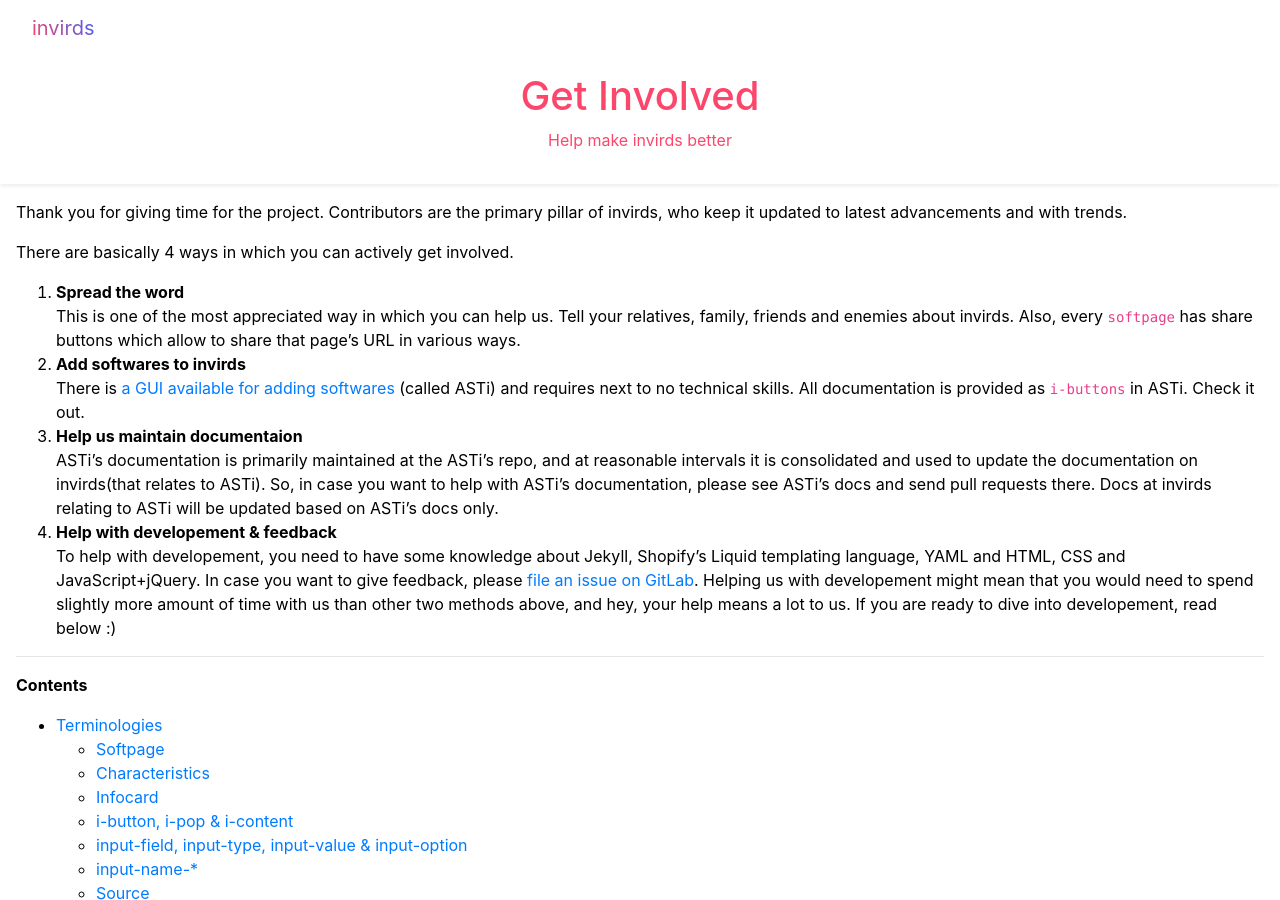
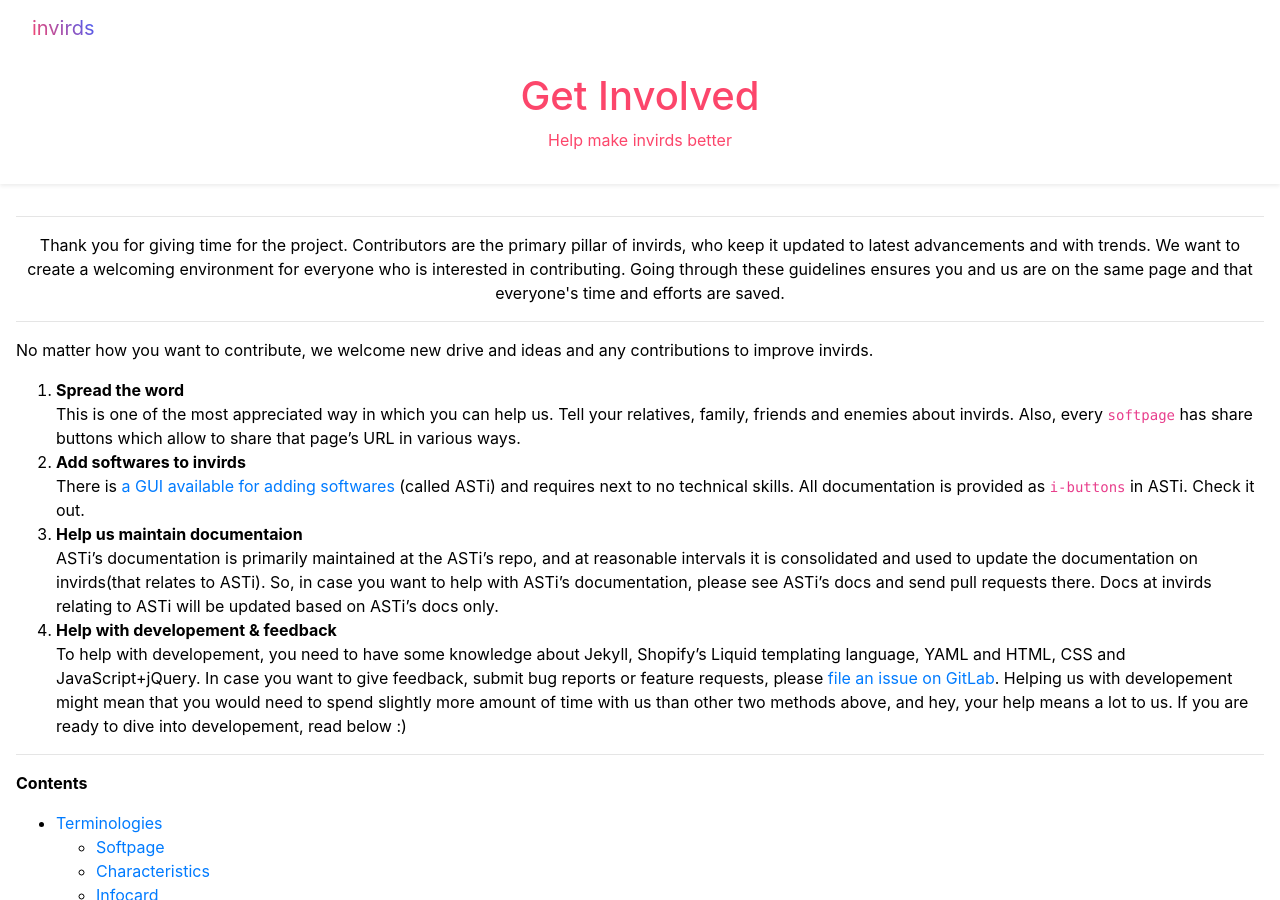
Before and after one commit to Softorage/Softorage, a Jekyll site: the page built from pages/get-involved.md, in a window 1280 px wide and 900 px high. Built offline with Jekyll 4.4.1, drawn with Linux system fonts in a browser that asks for light colours; some of the changed text lies outside the part shown.

Commit message:
'source' can now accept text as source as specified in get-involved page, doc fixes

```diff
--- a/index.html
+++ b/index.html
@@ -75,7 +75,7 @@ layout: default
 </div>
 <!-- Fast -->
 <div class="container-fluid bg-nav">
-<div class="container shadow-sm py-5 mb-5">
+<div class="container position-relative shadow-sm py-5 mb-5">
   <div class="container py-5">
     <div class="row text-center py-5">
       <div class="col-md-5 align-self-center">
--- a/pages/get-involved.md
+++ b/pages/get-involved.md
@@ -12,17 +12,28 @@ permalink: /get-involved/
 
 <div class="container-fluid bg-nav text-antinav p-3" markdown="1">
 
+---
+
+<div class="text-center">
+
 Thank you for giving time for the project. Contributors are the primary pillar of invirds, who keep it updated to latest advancements and with trends.
 
-There are basically 4 ways in which you can actively get involved.
+We want to create a welcoming environment for everyone who is interested in contributing. Going through these guidelines ensures you and us are on the same page and that everyone's time and efforts are saved.
+
+</div>
+
+---
+
+No matter how you want to contribute, we welcome new drive and ideas and any contributions to improve invirds.
+
 1. **Spread the word**
-  This is one of the most appreciated way in which you can help us. Tell your relatives, family, friends and enemies about invirds. Also, every `softpage` has share buttons which allow to share that page's URL in various ways.
+   This is one of the most appreciated way in which you can help us. Tell your relatives, family, friends and enemies about invirds. Also, every `softpage` has share buttons which allow to share that page's URL in various ways.
 2. **Add softwares to invirds**
-  There is [a GUI available for adding softwares](/ASTi/) (called ASTi) and requires next to no technical skills. All documentation is provided as `i-buttons` in ASTi. Check it out.
+   There is [a GUI available for adding softwares](/ASTi/) (called ASTi) and requires next to no technical skills. All documentation is provided as `i-buttons` in ASTi. Check it out.
 3. **Help us maintain documentaion**
-  ASTi's documentation is primarily maintained at the ASTi's repo, and at reasonable intervals it is consolidated and used to update the documentation on invirds(that relates to ASTi). So, in case you want to help with ASTi's documentation, please see ASTi's docs and send pull requests there. Docs at invirds relating to ASTi will be updated based on ASTi's docs only.
+   ASTi's documentation is primarily maintained at the ASTi's repo, and at reasonable intervals it is consolidated and used to update the documentation on invirds(that relates to ASTi). So, in case you want to help with ASTi's documentation, please see ASTi's docs and send pull requests there. Docs at invirds relating to ASTi will be updated based on ASTi's docs only.
 4. **Help with developement & feedback**
-  To help with developement, you need to have some knowledge about Jekyll, Shopify's Liquid templating language, YAML and HTML, CSS and JavaScript+jQuery. In case you want to give feedback, please [file an issue on GitLab](https://gitlab.com/invirds/invirds.gitlab.io/issues). Helping us with developement might mean that you would need to spend slightly more amount of time with us than other two methods above, and hey, your help means a lot to us. If you are ready to dive into developement, read below :)
+   To help with developement, you need to have some knowledge about Jekyll, Shopify's Liquid templating language, YAML and HTML, CSS and JavaScript+jQuery. In case you want to give feedback, submit bug reports or feature requests, please [file an issue on GitLab](https://gitlab.com/invirds/invirds.gitlab.io/issues). Helping us with developement might mean that you would need to spend slightly more amount of time with us than other two methods above, and hey, your help means a lot to us. If you are ready to dive into developement, read below :)
 
 ---
 **Contents**
@@ -111,13 +122,13 @@ For example,
 1. URL1, URL2
 2. URL1, ["URL-B", Specifications of `source`], URL2
 
-2nd case is when a source is not a website. Say the information we are referring to can be found at line no. 12, page no.34, of The Example Book edition 5 by Author Example. Then 'Specification of `source`' is: "line no. 12, page no.34, of The Example Book edition 5 by Author Example". It should be noted that 'Specification of `source`' shall be as detailed as possible and needed. This includes specifying line number, page number, book name along with its edition details, author name, etc. URL-B is the URL on the web from where that book can be bought or downloaded or acquired for possesion whether in electronic, physical or any such form. This include link to Amazon page of the book or official website for the book or else. In case there is no URL to be specified as URL-B, `#` shall be the URL-B. It may be noted here that in case more than one URLs need to be specified as URL-B, they may be so as given in example below.
-Example,
+2nd case is when a source is not a website. Say the information we are referring to can be found at line no. 12, page no.34, of The Example Book edition 5 by Author Example. Then 'Specification of `source`' is: "line no. 12, page no.34, of The Example Book edition 5 by Author Example". It should be noted that 'Specification of `source`' shall be as detailed as possible and needed. This includes specifying line number, page number, book name along with its edition details, author name, etc. URL-B is the URL on the web from where that book can be bought or downloaded or acquired for possesion whether in electronic, physical or any such form. This include link to Amazon page of the book or official website for the book or else. In case there is no URL to be specified as URL-B, `#` shall be the URL-B.
+
+It may be noted here that in case more than one URLs need to be specified as URL-B, an appropriate one shall be chosen among them and that chosen one shall be `URL-B`. Please note that form as follws must not be used in any case as it will render the output distorted.
 1. URL1, [["URL-B1", "URL-B2"], Specification of `source`], URL2
 
 Note: If using Wikipedia as source, it should be ensured that permanent link(can be found under 'Tools' on the Wikipedia page's sidebar) is used.
 
-**There is a need to see whether above info about source applies to all of our infocards' sources.**
 
 ---
 ---
```
Also changed, not shown: CONTRIBUTING.md (+4 -0 lines), _layouts/software.html (+19 -17 lines).
